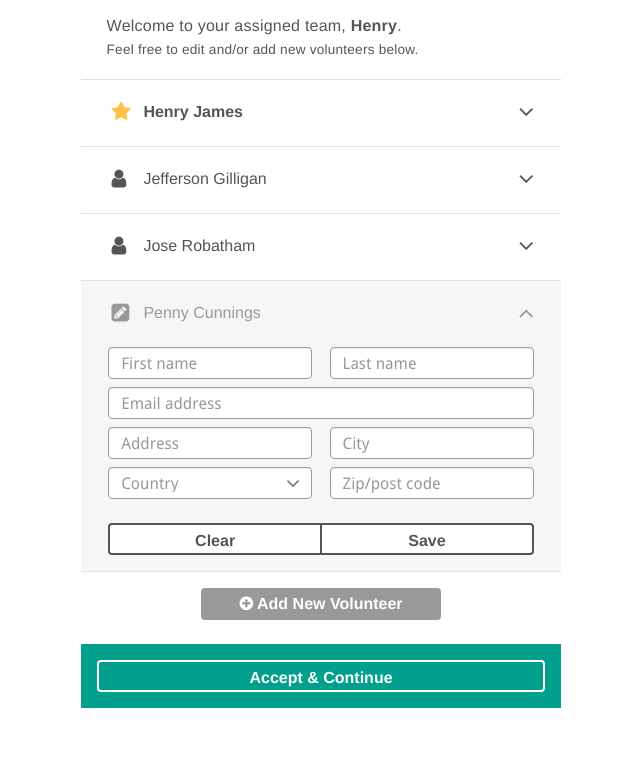
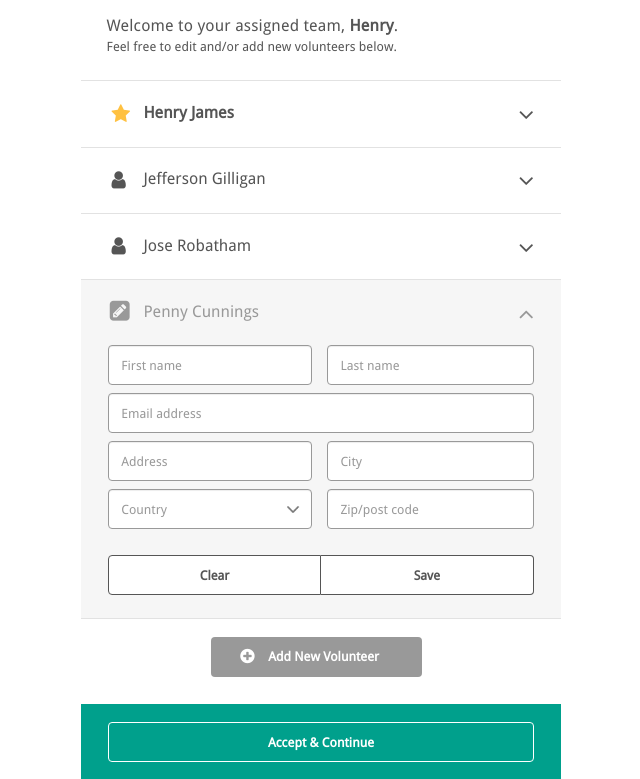
Before and after one commit to gungunzp/APP.D, a plain HTML site: page index.html in a window 1280 px wide. Shown: the part 73-852 px from the top of the page, without its empty margins (319-959 px from the left). Before the commit the page ends 800 px from the top, so only its background shows below. Drawn offline with nearby package versions, Linux system fonts and the light colour scheme.

Commit message:
5th commit

```diff
--- a/css/style.css
+++ b/css/style.css
@@ -1,4 +1,4 @@
-/*--------- adjustment ----------*/
+/*----------------- adjustment ----------------*/
 
 * {
     box-sizing: border-box;
@@ -12,13 +12,14 @@
 html {
     width: 100%;
     height: 100%;
-    font: 400 16px 'Droid Sans', Arial, sans-serif;
+	font-size: 100%;
 }
 
 body {
-    font-size: 100%;
     width: 100%;
     height: 100%;
+    font-size: 100%;
+    font-family: 'Droid Sans', Arial, sans-serif;
     color: #555;
     background-color: #fff;
 }
@@ -38,14 +39,7 @@ a:active {
 	margin: 0 auto;
 }
 
-/* ????????????????????????????? */
-/*
-.no_gutters {
-	padding: 0;
-}
-*/
-
-/*--------- header ----------*/
+/*------------------ header -------------------*/
 
 .app_header {
 	background-color: #00A08C;
@@ -54,19 +48,22 @@ a:active {
 	line-height: 4.4rem;
 }
 	.app_header .logo {
-		background-color: #0088B4;
+		background: #0088B4 url(../img/logo.png) no-repeat 1.5rem center;
+		background-size: 62%;
+		padding: 0 0 0 1.5rem;
 	}
 		.app_header .logo a h1 {
 			display: block;
-			color: #fff;
-/*			font-family: Arial, sans-serif;*/
-			font-size: 1.5rem;
+			color: transparent;
+			font-family: Helvetica, Arial, sans-serif;
+			font-size: 1.4rem;
 			font-weight: bold;
 			line-height: 4.4rem;
 			letter-spacing: .07em;
 			margin: 0;
 		}
 	.page_name {
+		padding: 0 0 0 1em;
 	}
 	.arrow_left_btn {
 		font-size: 1.5rem;
@@ -77,13 +74,17 @@ a:active {
 		font-size: 1.5rem;
 	}
 
-/*--------- main ----------*/
+/*----------------- main ---------------------*/
 
 .intro {
 	border-bottom: 1px solid #E2E2E2;
-	padding: 1.12rem 1.6rem;
-	letter-spacing: .014em;
+	padding: 1.12rem 1.6rem 1.5rem;
+	letter-spacing: .01em;
 }
+	.intro .small {
+		font-size: .8rem;
+		letter-spacing: 0;
+	}
 
 .person {
 	border-bottom: 1px solid #E2E2E2;
@@ -91,22 +92,37 @@ a:active {
 }
 	.person_name {
 		position: relative;
-		padding: 1.3rem 1.5em 1.4rem 2.7em;
+		padding: 1.3rem .5em 1.35rem 2.7em;
+	}
+	.person_open {
+		float: right;
+	}
+	.person_open:before {
+		color: #555;
+		content: '\f107';
+		font: 400 1.5rem FontAwesome;
+	}
+	.person_edited .person_open:before {
+		color: #999;
+		content: '\f106';
+		font: 400 1.5rem FontAwesome;
 	}
 	.person_name:before {
 		position: absolute;
 		content: '\f007';
-		font: 400 1.3rem FontAwesome;
-		top: 1.3rem;
+		font: 400 1.25rem FontAwesome;
+		top: 1.4rem;
 		left: .7rem;
 	}
+/*
 	.person_name:after {
 		position: absolute;
 		content: '\f107';
 		font: 400 1.5rem FontAwesome;
-		top: 1.2rem;
+		top: 1.1rem;
 		right: .5rem;
 	}
+*/
 	.person_admin .person_name {
 		font-weight: bold;
 	}
@@ -121,11 +137,16 @@ a:active {
 	.person_edited .person_name:before {
 		content: '\f14b';
 		color: #999;
+		font-size: 1.45rem;
+		top: 1.2rem;
+		left: .6rem;
 	}
+/*
 	.person_edited .person_name:after {
 		content: '\f106';
 		color: #999;
 	}
+*/
 
 /* -------- form styles start ------------*/
 .app_form_block {
@@ -137,14 +158,14 @@ a:active {
 	}
 	.app_form .col_right {
 		float: right;
-		width: 48%;
+		width: 48.5%;
 	}
 
 /* ---- Bootstrap customizing start ---- */
 .app_form .form-control {
-	height: 2rem;
+	height: 2.5rem;
     color: #999;
-    font: 400 1rem 'Droid Sans', Arial, sans-serif;
+    font: 400 .8rem 'Droid Sans', Arial, sans-serif;
     border-color: #999;
 	margin-bottom: .5rem;
 }
@@ -152,7 +173,8 @@ a:active {
 
 .app_select_block select {
     background: #fff url('../img/arrow_down_grey.png') right center no-repeat;
-	background-size: 1.5em;
+	background-size: 1.5rem;
+	padding-right: 1rem;
     -webkit-appearance: none;
     -moz-appearance: none;
     -ms-appearance: none;
@@ -166,15 +188,16 @@ a:active {
 
 .app_tab_block {
 	clear: both;
-	margin: 1rem .5rem;
+	margin: 1.1rem .5rem 1.45rem;
 	padding: 0;
 }
 	.app_btn {
 		display: block;
-		height: 2rem;
+		height: 2.5rem;
 		border-radius: 4px;
+		font-size: .8rem;
 		font-weight: bold;
-		line-height: 2rem;
+		line-height: 2.5rem;
 		text-align: center;
 	}
 	.app_tab_btn {
@@ -182,15 +205,14 @@ a:active {
 		width: 50%;
 		background-color: #fff;
 		color: #555;
-		border: 2px solid #555;
+		border: 1px solid #555;
 	}
 	.app_tab_btn:first-child {
 		border-radius: 4px 0 0 4px;
-		border-right-width: 1px;
 	}
 	.app_tab_btn:last-child {
 		border-radius: 0 4px 4px 0;
-		border-left-width: 1px;
+		border-left-width: 0;
 	}
 	.app_tab_btn:hover {
 		background-color: #555;
@@ -198,59 +220,39 @@ a:active {
 	}
 
 .app_add {
-	width: 50%;
+	position: relative;
+	width: 44%;
 	background-color: #999;
 	color: #fff;
-	margin: 1rem auto 1.5rem;
+	text-align: left;
+	margin: 1.1rem 29% 1.7rem 27%;
+	padding-left: 12%;
+
 }
-
+	.app_add:before {
+		position: absolute;
+		content: '\f055';
+		font: 400 1.05rem FontAwesome;
+		top: .7rem;
+		left: 14%;
+	}
 .app_add:hover {
 	background-color: #555;
 	color: #fff;
 }
 
-/*--------- footer ----------*/
+/*----------------- footer ----------------*/
 
 .app_footer {
 	background-color: #00A08C;
-	padding: 1rem 1rem;
+	padding: 1.1rem 1.7rem;
 }
 	.app_footer_btn {
 		background-color: #00A08C;
 		color: #fff;
-		border: 2px solid #fff;
+		border: 1px solid #fff;
 	}
 	.app_footer_btn:hover {
 		background-color: #fff;
 		color: #00A08C;
 	}
-/*
-1
-1
-1
-1
-1
-1
-1
-1
-1
-1
-1
-1
-1
-1
-1
-1
-1
-1
-1
-1
-1
-1
-1
-1
-1
-1
-1
-1
-*/
--- a/index.html
+++ b/index.html
@@ -5,13 +5,11 @@
     <meta charset="utf-8">
     <meta http-equiv="X-UA-Compatible" content="IE=edge">
     <meta name="viewport" content="width=device-width, initial-scale=1">
-    <title>APP.D</title>
+    <title>APP/D</title>
     <!-- Font Awesome CDN -->
     <link rel="stylesheet" href="https://maxcdn.bootstrapcdn.com/font-awesome/4.6.3/css/font-awesome.min.css">
     <!-- Latest compiled and minified CSS -->
     <link rel="stylesheet" href="https://maxcdn.bootstrapcdn.com/bootstrap/3.3.7/css/bootstrap.min.css" integrity="sha384-BVYiiSIFeK1dGmJRAkycuHAHRg32OmUcww7on3RYdg4Va+PmSTsz/K68vbdEjh4u" crossorigin="anonymous">
-    <!-- Optional theme -->
-    <link rel="stylesheet" href="https://maxcdn.bootstrapcdn.com/bootstrap/3.3.7/css/bootstrap-theme.min.css" integrity="sha384-rHyoN1iRsVXV4nD0JutlnGaslCJuC7uwjduW9SVrLvRYooPp2bWYgmgJQIXwl/Sp" crossorigin="anonymous">
     <link href="css/style.css" rel="stylesheet">
 
     <!-- HTML5 shim and Respond.js for IE8 support of HTML5 elements and media queries -->
@@ -46,19 +44,31 @@
             <div class="intro">
                 Welcome to your assigned team, <b>Henry</b>.
                 <br>
-                <small>Feel free to edit and/or add new volunteers below.</small>
+                <div class="small">Feel free to edit and/or add new volunteers below.</div>
             </div>
             <div class="person person_admin">
-                <div class="person_name">Henry James</div>
+                <div class="person_name">
+					Henry James
+					<a href="#" class="person_open"></a>
+                </div>
             </div>
             <div class="person">
-                <div class="person_name">Jefferson Gilligan</div>
+                <div class="person_name">
+					Jefferson Gilligan
+					<a href="#" class="person_open"></a>
+                </div>
             </div>
             <div class="person">
-                <div class="person_name">Jose Robatham</div>
+                <div class="person_name">
+					Jose Robatham
+					<a href="#" class="person_open"></a>
+                </div>
             </div>
             <div class="person person_edited">
-                <div class="person_name">Penny Cunnings</div>
+                <div class="person_name">
+					Penny Cunnings
+					<a href="#" class="person_open"></a>
+                </div>
                 <div class="app_form_block container-fluid">
                     <form action="" class="app_form">
 
@@ -90,9 +100,7 @@
                 </div>
             </div>
             <div class="app_add_block">
-            	<a href="#" class="app_add app_btn">
-            	    <i class="fa fa-plus-circle" aria-hidden="true"></i> Add New Volunteer
-            	</a>
+            	<a href="#" class="app_add app_btn">Add New Volunteer</a>
             </div>
         </main>
 
@@ -104,11 +112,6 @@
         </footer>
 
     </div>
-
-    <!-- jQuery (necessary for Bootstrap's JavaScript plugins) -->
-    <script src="https://ajax.googleapis.com/ajax/libs/jquery/1.11.3/jquery.min.js"></script>
-    <!-- Latest compiled and minified JavaScript -->
-    <script src="https://maxcdn.bootstrapcdn.com/bootstrap/3.3.7/js/bootstrap.min.js" integrity="sha384-Tc5IQib027qvyjSMfHjOMaLkfuWVxZxUPnCJA7l2mCWNIpG9mGCD8wGNIcPD7Txa" crossorigin="anonymous"></script>
 </body>
 
 </html>
```
Also changed, not shown: img/logo.png (added).
